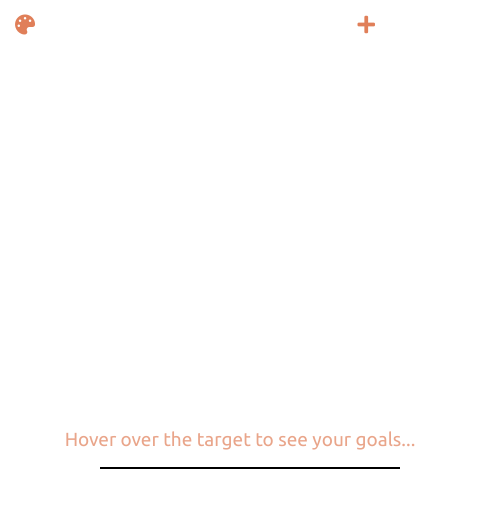
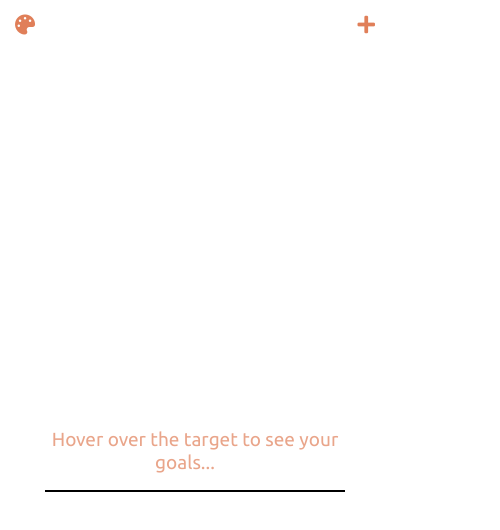
Before and after one commit to ally-petitt/Target-Todos, a plain HTML site: page index.html in a window 390 px wide. Shown: the whole page, 500 px wide, since content can reach past the window. Drawn offline with Linux system fonts and the light colour scheme.

Commit message:
completed media queries

```diff
--- a/styles.css
+++ b/styles.css
@@ -505,7 +505,7 @@ body::-webkit-scrollbar-track {
     }
 
     .underline {
-        width: 375px;
+        max-width: 375px;
         height: 2px;
     }
 }
@@ -513,9 +513,14 @@ body::-webkit-scrollbar-track {
 @media screen and (max-width: 496px) {
     .showTodoItem {
         font-size: 19px;
+        max-width: 300px;
+    }
+
+    .todoItem {
+        margin-bottom: 5px;
     }
 
     .underline {
-        width: 300px;
+        max-width: 300px;
     }
 }
```
